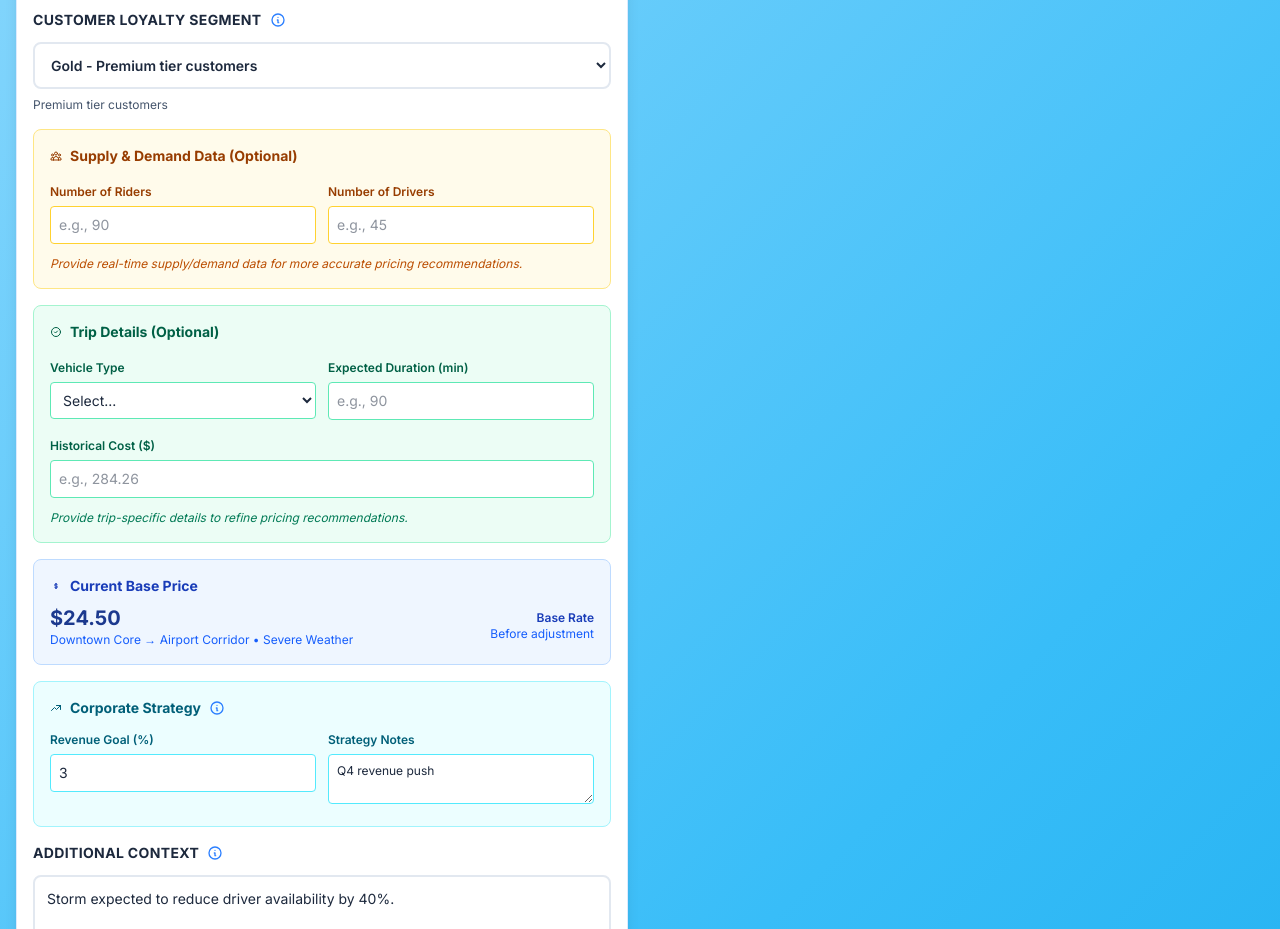
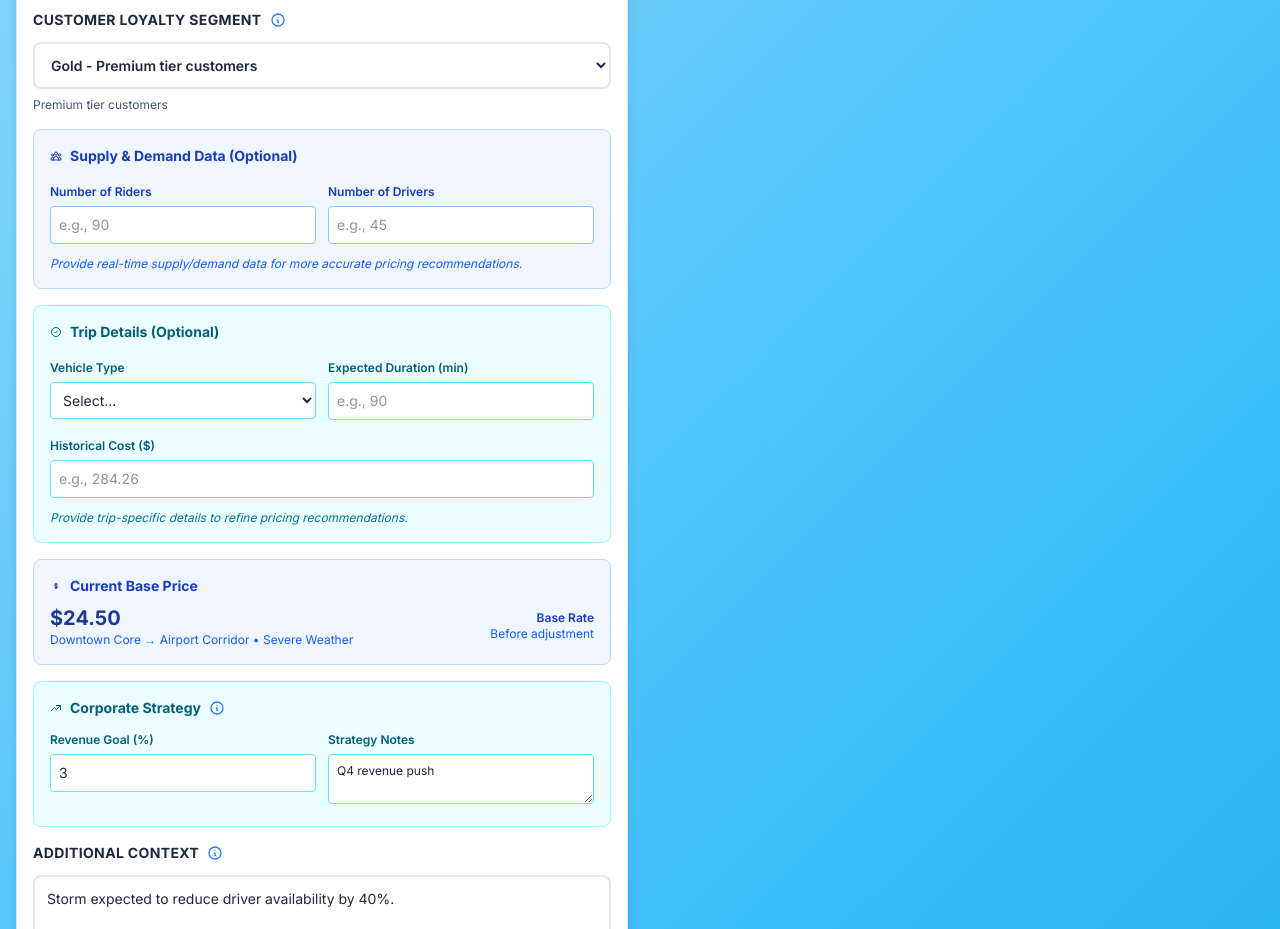
Before and after one commit to jack-markle/hackathon-dev, a Next.js app in the folder frontend/: page / in a window 1280 px wide. Shown: the part 880-1809 px from the top of the page. Built offline with nearby package versions, Linux system fonts and the light colour scheme.

Commit message:
feat: Matching colors

```diff
--- a/frontend/app/page.js
+++ b/frontend/app/page.js
@@ -517,8 +517,8 @@ export default function Home() {
                 </div>
 
                 {/* Supply & Demand Data Section */}
-                <div className="bg-amber-50 border border-amber-200 rounded-lg p-4 space-y-3">
-                  <h3 className="font-bold text-amber-800 text-sm flex items-center gap-2">
+                <div className="bg-blue-50 border border-blue-200 rounded-lg p-4 space-y-3">
+                  <h3 className="font-bold text-blue-800 text-sm flex items-center gap-2">
                     <svg className="w-3 h-3" fill="none" stroke="currentColor" viewBox="0 0 24 24">
                       <path strokeLinecap="round" strokeLinejoin="round" strokeWidth="2" d="M17 20h5v-2a3 3 0 00-5.356-1.857M17 20H7m10 0v-2c0-.656-.126-1.283-.356-1.857M7 20H2v-2a3 3 0 015.356-1.857M7 20v-2c0-.656.126-1.283.356-1.857m0 0a5.002 5.002 0 019.288 0M15 7a3 3 0 11-6 0 3 3 0 016 0zm6 3a2 2 0 11-4 0 2 2 0 014 0zM7 10a2 2 0 11-4 0 2 2 0 014 0z"></path>
                     </svg>
@@ -526,40 +526,40 @@ export default function Home() {
                   </h3>
                   <div className="grid grid-cols-2 gap-3">
                     <div>
-                      <label className="text-xs font-semibold text-amber-800">
+                      <label className="text-xs font-semibold text-blue-800">
                         Number of Riders
                       </label>
                       <input
                         type="number"
                         value={numberOfRiders}
                         onChange={(e) => setNumberOfRiders(e.target.value)}
-                        className="w-full p-2 border border-amber-300 rounded text-sm focus:border-amber-500 focus:outline-none bg-white text-slate-800 mt-1"
+                        className="w-full p-2 border border-blue-300 rounded text-sm focus:border-blue-500 focus:outline-none bg-white text-slate-800 mt-1"
                         min="0"
                         placeholder="e.g., 90"
                       />
                     </div>
                     <div>
-                      <label className="text-xs font-semibold text-amber-800">
+                      <label className="text-xs font-semibold text-blue-800">
                         Number of Drivers
                       </label>
                       <input
                         type="number"
                         value={numberOfDrivers}
                         onChange={(e) => setNumberOfDrivers(e.target.value)}
-                        className="w-full p-2 border border-amber-300 rounded text-sm focus:border-amber-500 focus:outline-none bg-white text-slate-800 mt-1"
+                        className="w-full p-2 border border-blue-300 rounded text-sm focus:border-blue-500 focus:outline-none bg-white text-slate-800 mt-1"
                         min="0"
                         placeholder="e.g., 45"
                       />
                     </div>
                   </div>
-                  <p className="text-xs text-amber-700 italic">
+                  <p className="text-xs text-blue-600 italic">
                     Provide real-time supply/demand data for more accurate pricing recommendations.
                   </p>
                 </div>
 
                 {/* Trip Details Section */}
-                <div className="bg-emerald-50 border border-emerald-200 rounded-lg p-4 space-y-3">
-                  <h3 className="font-bold text-emerald-800 text-sm flex items-center gap-2">
+                <div className="bg-cyan-50 border border-cyan-200 rounded-lg p-4 space-y-3">
+                  <h3 className="font-bold text-cyan-800 text-sm flex items-center gap-2">
                     <svg className="w-3 h-3" fill="none" stroke="currentColor" viewBox="0 0 24 24">
                       <path strokeLinecap="round" strokeLinejoin="round" strokeWidth="2" d="M9 12l2 2 4-4m6 2a9 9 0 11-18 0 9 9 0 0118 0z"></path>
                     </svg>
@@ -567,13 +567,13 @@ export default function Home() {
                   </h3>
                   <div className="grid grid-cols-2 gap-3">
                     <div>
-                      <label className="text-xs font-semibold text-emerald-800">
+                      <label className="text-xs font-semibold text-cyan-800">
                         Vehicle Type
                       </label>
                       <select
                         value={vehicleType}
                         onChange={(e) => setVehicleType(e.target.value)}
-                        className="w-full p-2 border border-emerald-300 rounded text-sm focus:border-emerald-500 focus:outline-none bg-white text-slate-800 mt-1"
+                        className="w-full p-2 border border-cyan-300 rounded text-sm focus:border-cyan-500 focus:outline-none bg-white text-slate-800 mt-1"
                       >
                         <option value="">Select...</option>
                         <option value="Economy">Economy</option>
@@ -581,34 +581,34 @@ export default function Home() {
                       </select>
                     </div>
                     <div>
-                      <label className="text-xs font-semibold text-emerald-800">
+                      <label className="text-xs font-semibold text-cyan-800">
                         Expected Duration (min)
                       </label>
                       <input
                         type="number"
                         value={expectedDuration}
                         onChange={(e) => setExpectedDuration(e.target.value)}
-                        className="w-full p-2 border border-emerald-300 rounded text-sm focus:border-emerald-500 focus:outline-none bg-white text-slate-800 mt-1"
+                        className="w-full p-2 border border-cyan-300 rounded text-sm focus:border-cyan-500 focus:outline-none bg-white text-slate-800 mt-1"
                         min="0"
                         placeholder="e.g., 90"
                       />
                     </div>
                   </div>
                   <div>
-                    <label className="text-xs font-semibold text-emerald-800">
+                    <label className="text-xs font-semibold text-cyan-800">
                       Historical Cost ($)
                     </label>
                     <input
                       type="number"
                       value={historicalCost}
                       onChange={(e) => setHistoricalCost(e.target.value)}
-                      className="w-full p-2 border border-emerald-300 rounded text-sm focus:border-emerald-500 focus:outline-none bg-white text-slate-800 mt-1"
+                      className="w-full p-2 border border-cyan-300 rounded text-sm focus:border-cyan-500 focus:outline-none bg-white text-slate-800 mt-1"
                       min="0"
                       step="0.01"
                       placeholder="e.g., 284.26"
                     />
                   </div>
-                  <p className="text-xs text-emerald-700 italic">
+                  <p className="text-xs text-cyan-700 italic">
                     Provide trip-specific details to refine pricing recommendations.
                   </p>
                 </div>
```
